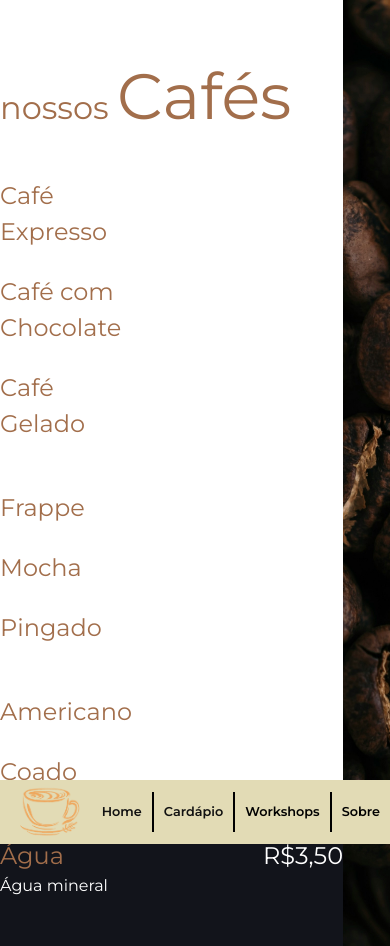
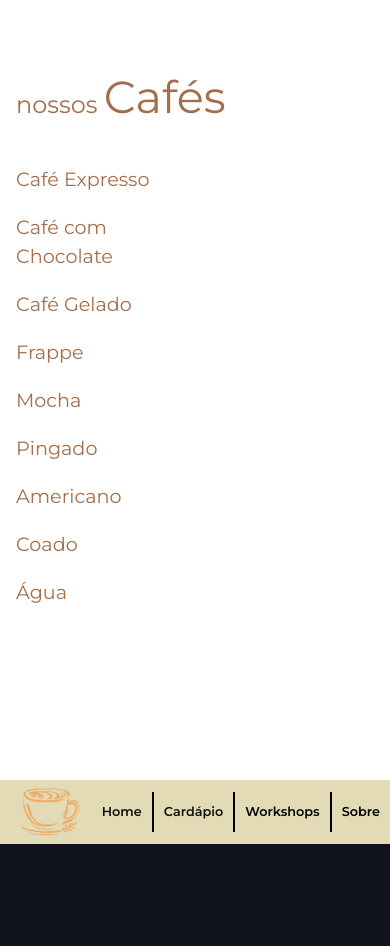
Before and after one commit to FelipeMoretti/cafe-sem-filtro, a Gatsby site: page /menu in a window 390 px wide. After the commit the page ends 844 px from the top, so only its background shows below. Built offline with nearby package versions, Linux system fonts and the light colour scheme; Gatsby itself is replaced by a stand-in of ours.

Commit message:
Finalização da responsividade da página Home e criação da responsividade da página de Cardápio

```diff
--- a/src/pages/index.js
+++ b/src/pages/index.js
@@ -13,6 +13,7 @@ import imagemInformacoes from "../images/lampada-com-folhas.jpg";
 import imagemWorkshop from "../images/fazendo-cafe.jpg";
 
 const HomePage = () => {
+
   const scrollToWorkshop = () => {
     const workshopSection = document.getElementById("workshop");
     if (workshopSection) {
--- a/src/styles/menu.module.css
+++ b/src/styles/menu.module.css
@@ -1,4 +1,4 @@
-.cardapio{
+.cardapio {
   display: flex;
   justify-content: space-between;
   color: white;
@@ -10,7 +10,7 @@
   object-fit: cover;
 }
 
-.cardapioControle{
+.cardapioControle {
   display: flex;
   width: 100vw;
   justify-content: center;
@@ -18,38 +18,69 @@
   margin-bottom: 3rem;
 }
 
-.itensCardapio{
+.itensCardapio {
   display: flex;
   flex-direction: column;
 }
 
-.tituloCardapio h1{
+.tituloCardapio h1 {
   font-size: 2rem;
   font-weight: 300;
-    color: #A26E4B;
+  color: #a26e4b;
   border-bottom: 2px solid white;
   margin-bottom: 2rem;
 }
 
-.tituloCardapio span{
+.tituloCardapio span {
   font-size: 4rem;
 }
 
-.item{
+.item {
   display: flex;
   justify-content: space-between;
 }
 
-.item h2, h3{
+.item h2,
+h3 {
   font-size: 24px;
   font-weight: 300;
 }
 
-.item h2{
-    color: #A26E4B;
+.item h2 {
+  color: #a26e4b;
   margin-right: 8rem;
 }
 
-.itemDescricao{
+.itemDescricao {
   font-size: 16px;
 }
+
+@media (max-width: 758px) {
+  .imagemCardapio {
+    display: none;
+  }
+
+  .cardapio {
+    justify-content: center;
+    width: 100vw;
+    height: auto;
+    padding: 1rem;
+    margin-bottom: 2rem;
+  }
+
+  .tituloCardapio h1 {
+    font-size: 1.5rem;
+  }
+
+  .tituloCardapio span {
+    font-size: 2.8rem;
+  }
+
+  .item h2, .item h3{
+    font-size: 1.2rem;
+  }
+
+  .itemDescricao{
+    font-size: 0.8rem;
+  }
+}
--- a/src/styles/navbar.module.css
+++ b/src/styles/navbar.module.css
@@ -32,6 +32,7 @@
     background-color: #e2dbb5;
     width: 100%;
     height: 4rem;
+    padding: 1rem 0;
     flex-direction: row;
   }
 
```
Also changed, not shown: src/styles/index.module.css (+7 -13 lines). Lines whose indentation alone changed are shown as unchanged.
